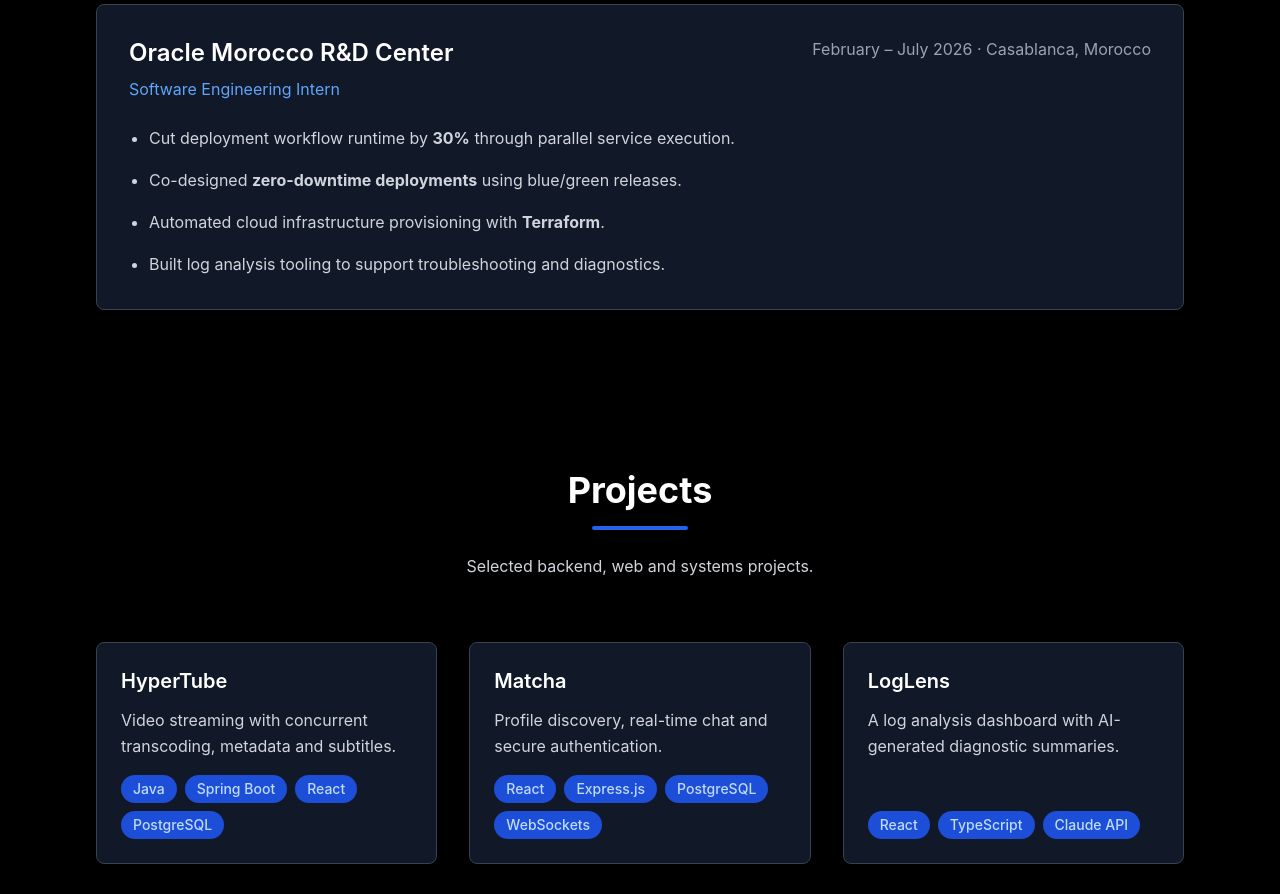
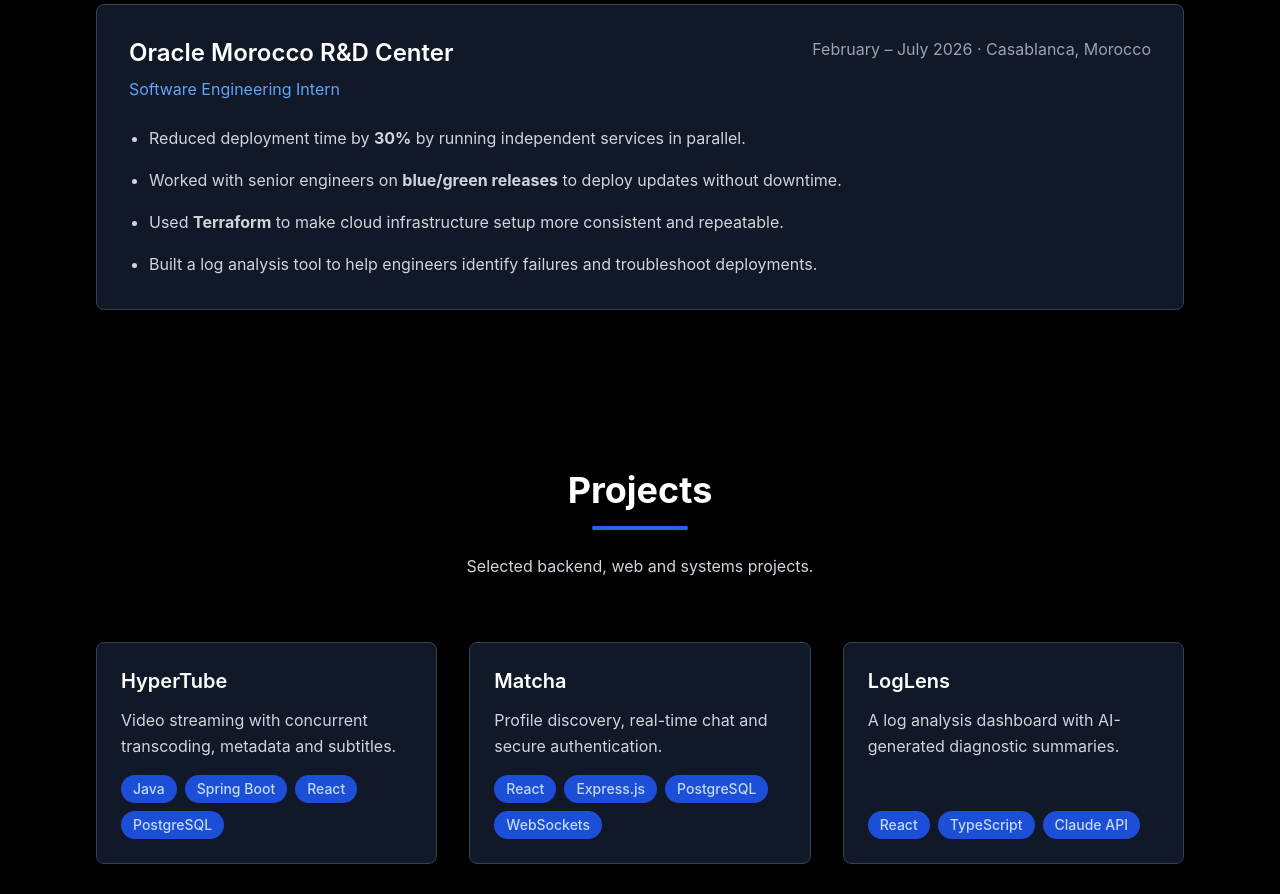
Before and after one commit to AyoubChraiti/Portfolio, a React (Vite) app: page / in a window 1280 px wide. Shown: the part 1520-2414 px from the top of the page. Built offline with nearby package versions, Linux system fonts and the light colour scheme.

Commit message:
Make internship description clearer and more natural

```diff
--- a/src/App.tsx
+++ b/src/App.tsx
@@ -368,10 +368,10 @@
                   <p className={theme === 'dark' ? 'text-gray-400' : 'text-gray-600'}>February – July 2026 · Casablanca, Morocco</p>
                 </div>
                 <ul className={`list-disc pl-5 space-y-4 leading-relaxed ${theme === 'dark' ? 'text-gray-300' : 'text-gray-700'}`}>
-                  <li>Cut deployment workflow runtime by <strong>30%</strong> through parallel service execution.</li>
-                  <li>Co-designed <strong>zero-downtime deployments</strong> using blue/green releases.</li>
-                  <li>Automated cloud infrastructure provisioning with <strong>Terraform</strong>.</li>
-                  <li>Built log analysis tooling to support troubleshooting and diagnostics.</li>
+                  <li>Reduced deployment time by <strong>30%</strong> by running independent services in parallel.</li>
+                  <li>Worked with senior engineers on <strong>blue/green releases</strong> to deploy updates without downtime.</li>
+                  <li>Used <strong>Terraform</strong> to make cloud infrastructure setup more consistent and repeatable.</li>
+                  <li>Built a log analysis tool to help engineers identify failures and troubleshoot deployments.</li>
                 </ul>
               </div>
             </AnimatedSection>
```
